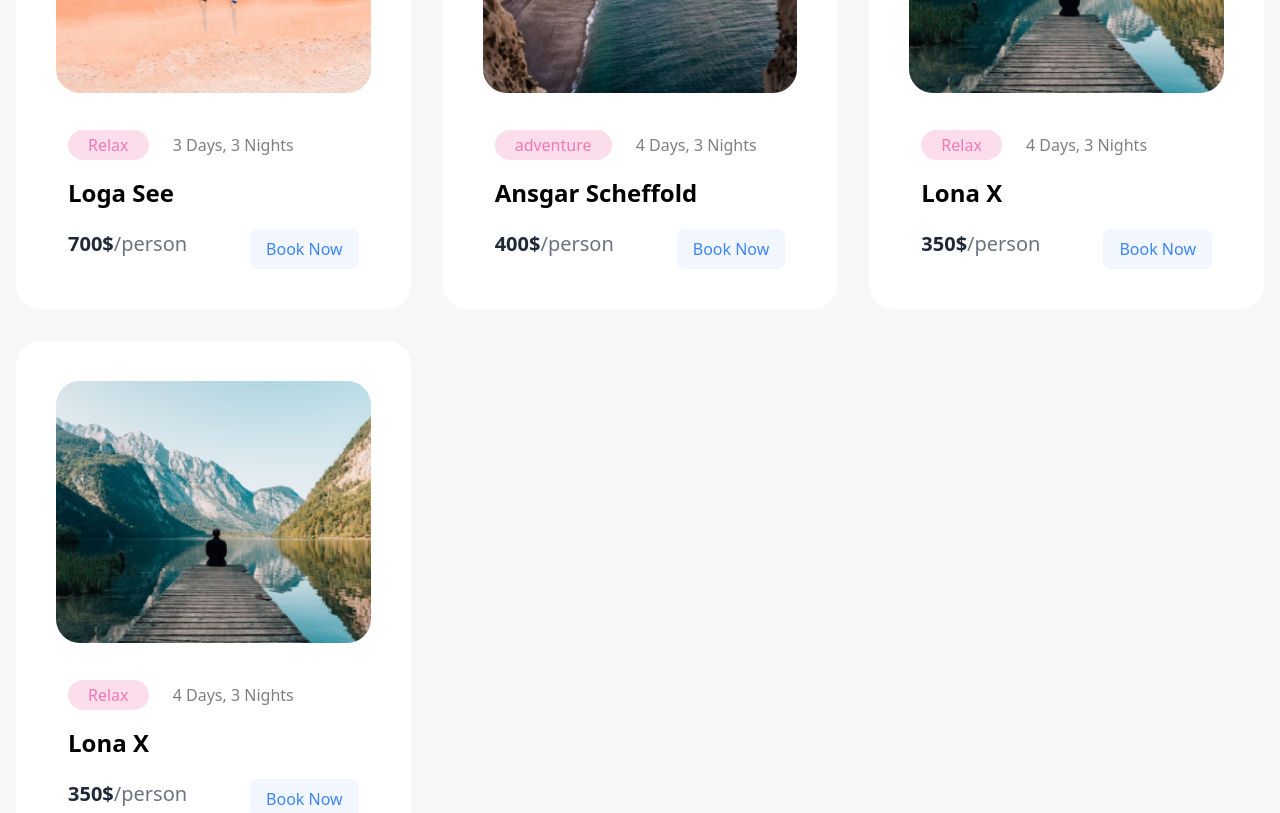
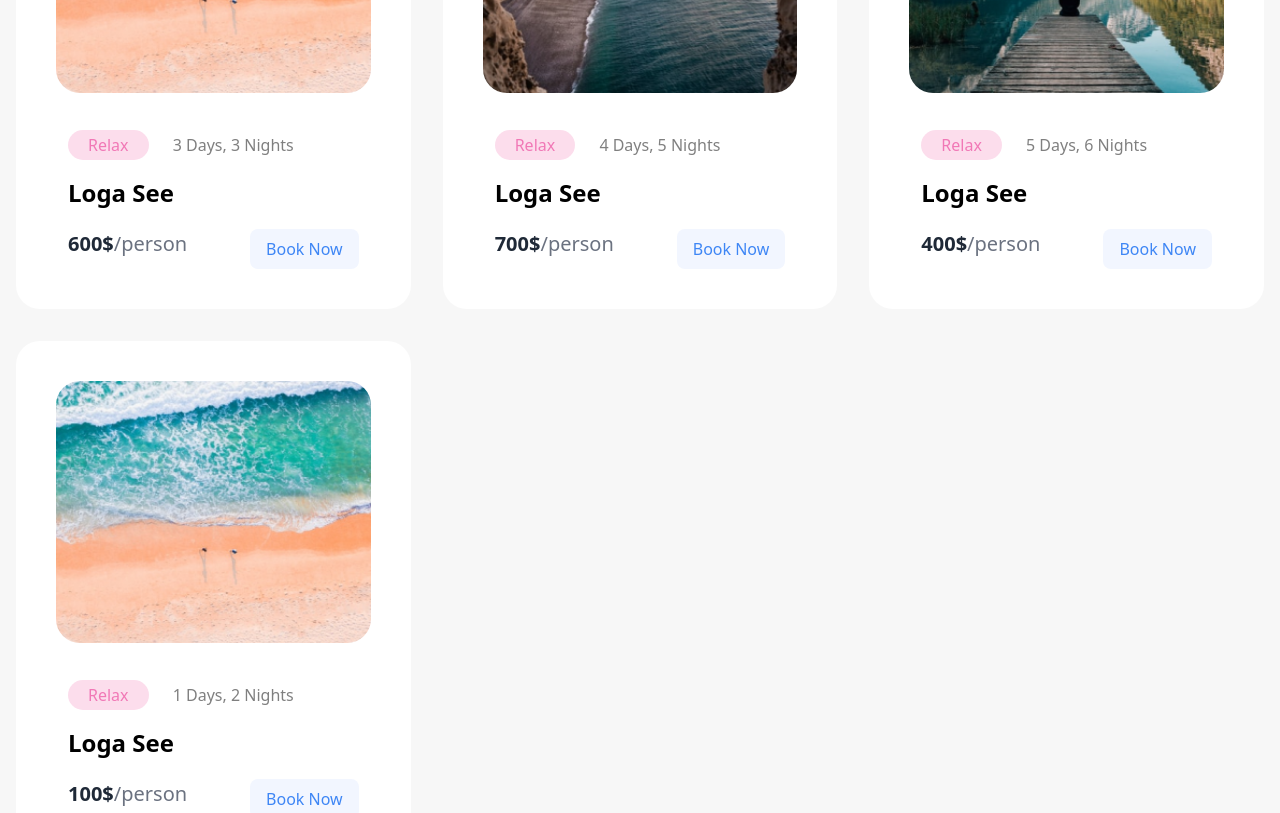
Before and after one commit to peterpan0225/sveltekit-app, a SvelteKit app: page / in a window 1280 px wide. Shown: the part 1260-2073 px from the top of the page. Built offline with nearby package versions, Linux system fonts and the light colour scheme.

Commit message:
added Types.ts

```diff
--- a/src/lib/card/CardOffer.svelte
+++ b/src/lib/card/CardOffer.svelte
@@ -1,30 +1,29 @@
 <script lang="ts">
-	export let img_name: string;
-	export let travel_reason: string;
-	export let travel_period: string;
-	export let travel_place: string;
-	export let travel_price: string;
+
+	import type { OfferItemType } from "../types";
+
+	export let offerItem: OfferItemType;
 </script>
 
 <div class="w-full h-full p-4">
 	<div class="w-full rounded-3xl px-10 py-10 bg-white">
 		<div class="w-full aspect-[1.2] ">
 			<a href="#pa">
-				<img class="w-full h-full rounded-3xl ease-in duration-200 hover:scale-105" src={img_name} alt="" />
+				<img class="w-full h-full rounded-3xl ease-in duration-200 hover:scale-105" src={offerItem.img_name} alt="" />
 			</a>
 		</div>
 		<div class="px-3 mt-10">
 			<div>
 				<span
 					class="px-5 py-1 bg-[#FCDDEC] text-[#F178B6] rounded-full text-[16px] font-medium mr-5"
-					>{travel_reason}</span
+					>{offerItem.travel_reason}</span
 				>
-				<span class="text-[#000000]/50 text-[16px] font-medium">{travel_period}</span>
+				<span class="text-[#000000]/50 text-[16px] font-medium">{offerItem.travel_period}</span>
 			</div>
-			<h1 class="text-2xl font-semibold mt-5">{travel_place}</h1>
+			<h1 class="text-2xl font-semibold mt-5">{offerItem.travel_place}</h1>
 			<div class="flex flex-row flex-wrap justify-between mt-5">
 				<span class="text-[20px] font-medium text-gray-500"
-					><strong class="text-gray-800">{travel_price}$</strong>/person</span
+					><strong class="text-gray-800">{offerItem.travel_price}$</strong>/person</span
 				>
 				<button class="px-4 py-2 bg-[#F2F6FF] text-[#3E86F5] rounded-lg font-medium"
 					>Book Now</button
--- a/src/lib/card/CardPlace.svelte
+++ b/src/lib/card/CardPlace.svelte
@@ -1,4 +1,6 @@
 <script lang="ts">
+
+
 	export let img_name: string;
 	export let name: string;
 	export let place: string;
--- /dev/null
+++ b/src/lib/types.ts
@@ -0,0 +1,16 @@
+
+
+export interface OfferItemType {
+  img_name: string;
+	travel_reason: string;
+	travel_period: string;
+	travel_place: string;
+	travel_price: string;
+}
+
+export interface PlaceItemType {
+	img_name: string;
+	name: string;
+	place: string;
+	mark: string;
+}
--- a/src/routes/+page.svelte
+++ b/src/routes/+page.svelte
@@ -9,6 +9,37 @@
 
 	import CardOffer from '$lib/card/CardOffer.svelte';
 	import CardPlace from '$lib/card/CardPlace.svelte';
+
+	let offerData = [
+		{
+			img_name: sp_img_1,
+			travel_reason: "Relax",
+			travel_period: "3 Days, 3 Nights",
+			travel_place: "Loga See",
+			travel_price: "600"
+		},
+		{
+			img_name: sp_img_2,
+			travel_reason: "Relax",
+			travel_period: "4 Days, 5 Nights",
+			travel_place: "Loga See",
+			travel_price: "700"
+		},
+		{
+			img_name: sp_img_3,
+			travel_reason: "Relax",
+			travel_period: "5 Days, 6 Nights",
+			travel_place: "Loga See",
+			travel_price: "400"
+		},
+		{
+			img_name: sp_img_1,
+			travel_reason: "Relax",
+			travel_period: "1 Days, 2 Nights",
+			travel_place: "Loga See",
+			travel_price: "100"
+		},
+	]
 </script>
 
 <section class="w-full">
@@ -37,42 +68,11 @@
 		</div>
     <TabBtnOffer />
 		<div class=" flex flex-row flex-wrap mx-auto">
-			<div class="w-full sm:w-1/2 md:w-1/3">
-				<CardOffer
-					img_name={sp_img_1}
-					travel_reason="Relax"
-					travel_period="3 Days, 3 Nights"
-					travel_place="Loga See"
-					travel_price="700"
-				/>
-			</div>
-			<div class="w-full sm:w-1/2 md:w-1/3">
-				<CardOffer
-					img_name={sp_img_2}
-					travel_reason="adventure"
-					travel_period="4 Days, 3 Nights"
-					travel_place="Ansgar Scheffold"
-					travel_price="400"
-				/>
-			</div>
-			<div class="w-full sm:w-1/2 md:w-1/3">
-				<CardOffer
-					img_name={sp_img_3}
-					travel_reason="Relax"
-					travel_period="4 Days, 3 Nights"
-					travel_place="Lona X"
-					travel_price="350"
-				/>
-			</div>
-      <div class="w-full sm:w-1/2 md:w-1/3">
-				<CardOffer
-					img_name={sp_img_3}
-					travel_reason="Relax"
-					travel_period="4 Days, 3 Nights"
-					travel_place="Lona X"
-					travel_price="350"
-				/>
-			</div>
+			{#each offerData as item}
+				<div class="w-full sm:w-1/2 md:w-1/3">
+					<CardOffer offerItem={item} />
+				</div>
+			{/each}
 		</div>
 	</div>
 </section>
--- a/src/routes/offer/+page.svelte
+++ b/src/routes/offer/+page.svelte
@@ -10,7 +10,36 @@
 
 	import CardOffer from '$lib/card/CardOffer.svelte';
 
-
+	let offerData = [
+		{
+			img_name: sp_img_1,
+			travel_reason: "Relax",
+			travel_period: "3 Days, 3 Nights",
+			travel_place: "Loga See",
+			travel_price: "600"
+		},
+		{
+			img_name: sp_img_2,
+			travel_reason: "Relax",
+			travel_period: "4 Days, 5 Nights",
+			travel_place: "Loga See",
+			travel_price: "700"
+		},
+		{
+			img_name: sp_img_3,
+			travel_reason: "Relax",
+			travel_period: "5 Days, 6 Nights",
+			travel_place: "Loga See",
+			travel_price: "400"
+		},
+		{
+			img_name: sp_img_1,
+			travel_reason: "Relax",
+			travel_period: "1 Days, 2 Nights",
+			travel_place: "Loga See",
+			travel_price: "100"
+		},
+	]
 </script>
 
 <section class="w-full mt-10">
@@ -23,42 +52,11 @@
 		</div>
     <TabBtnOffer />
 		<div class=" flex flex-row flex-wrap mx-auto">
-			<div class="w-full sm:w-1/2 md:w-1/3">
-				<CardOffer
-					img_name={sp_img_1}
-					travel_reason="Relax"
-					travel_period="3 Days, 3 Nights"
-					travel_place="Loga See"
-					travel_price="700"
-				/>
-			</div>
-			<div class="w-full sm:w-1/2 md:w-1/3">
-				<CardOffer
-					img_name={sp_img_2}
-					travel_reason="adventure"
-					travel_period="4 Days, 3 Nights"
-					travel_place="Ansgar Scheffold"
-					travel_price="400"
-				/>
-			</div>
-			<div class="w-full sm:w-1/2 md:w-1/3">
-				<CardOffer
-					img_name={sp_img_3}
-					travel_reason="Relax"
-					travel_period="4 Days, 3 Nights"
-					travel_place="Lona X"
-					travel_price="350"
-				/>
-			</div>
-      <div class="w-full sm:w-1/2 md:w-1/3">
-				<CardOffer
-					img_name={sp_img_3}
-					travel_reason="Relax"
-					travel_period="4 Days, 3 Nights"
-					travel_place="Lona X"
-					travel_price="350"
-				/>
-			</div>
+			{#each offerData as item}
+				<div class="w-full sm:w-1/2 md:w-1/3">
+					<CardOffer offerItem={item} />
+				</div>
+			{/each}
 		</div>
 	</div>
 </section>
```
